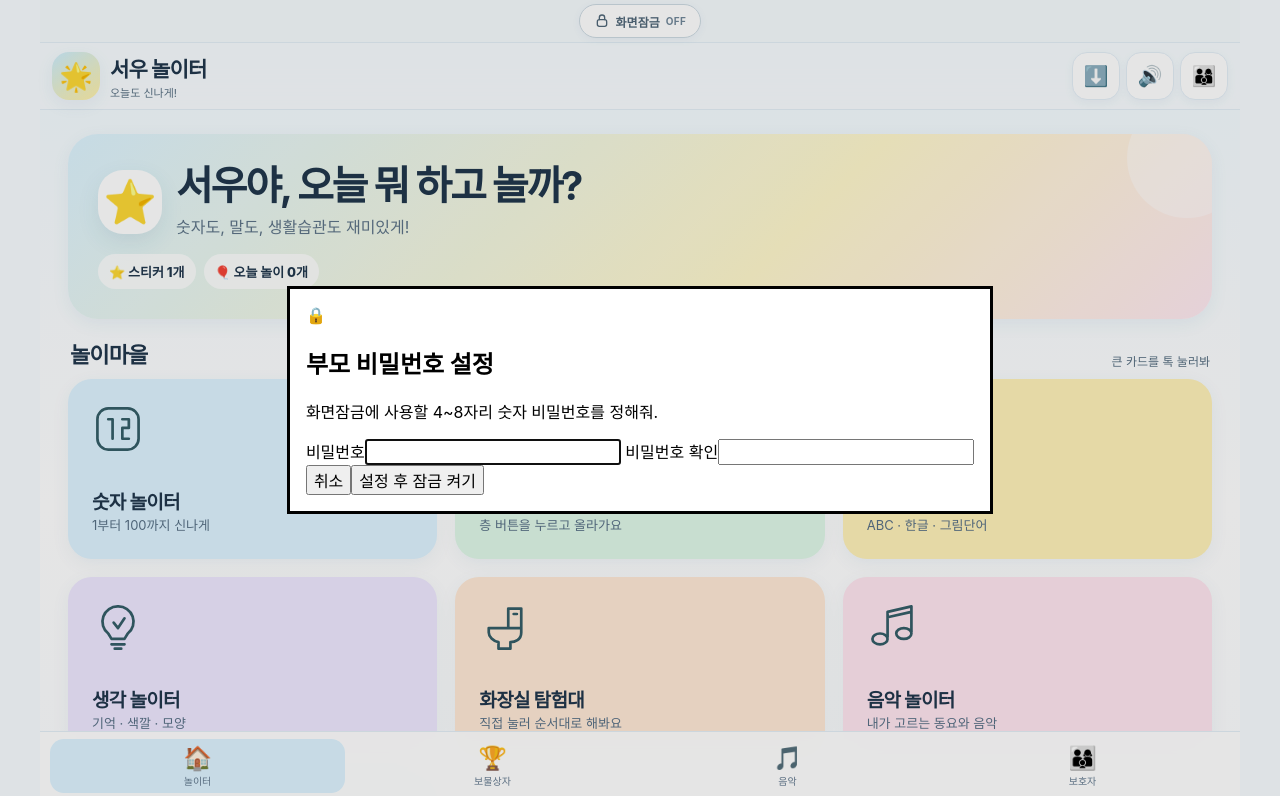
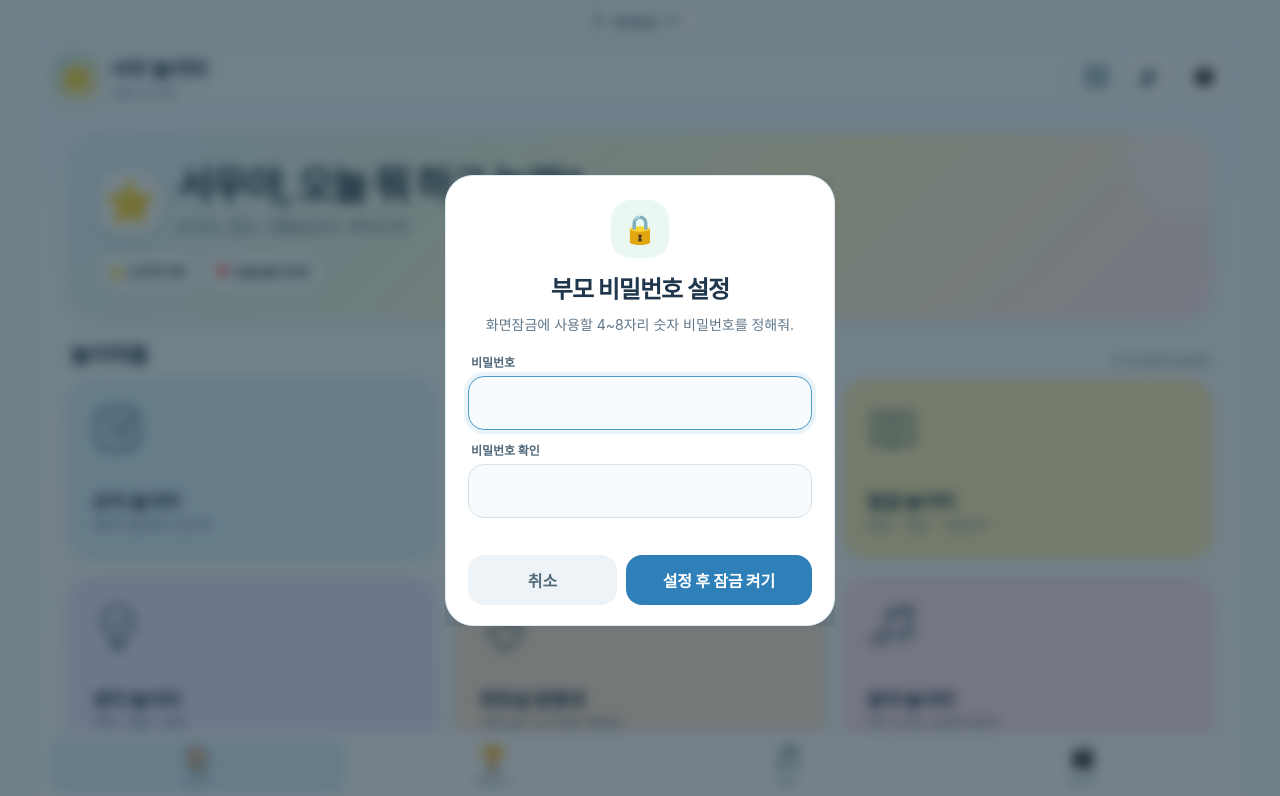
Before and after one commit to pswgames/pswgames.github.io, a website: page index.html in a window 1280 px wide. Both pictures are taken after a click on the button "화면 잠금 꺼짐. 눌러서 부모 비밀번호 입력 후 잠금". Shown: the top 796 px of the page. Drawn offline with Linux system fonts and the light colour scheme.

Commit message:
Style parent PIN lock dialog

```diff
--- a/css/screen-lock.css
+++ b/css/screen-lock.css
@@ -1,4 +1,4 @@
-/* Child-lock controls. App-level containment; OS kiosk/guided-access remains device-managed. */
+/* Parent-PIN child lock. App containment is web-level; OS kiosk/guided-access remains device-managed. */
 .screen-lock-bar{
   position:relative;z-index:52;display:flex;justify-content:center;align-items:center;
   min-height:38px;padding:calc(4px + var(--safeT)) 10px 4px;
@@ -7,32 +7,23 @@
 }
 .screen-lock-bar+.appbar{padding-top:9px}
 .screen-lock-toggle{
-  position:relative;isolation:isolate;min-width:122px;height:34px;padding:0 12px;
+  position:relative;min-width:122px;height:34px;padding:0 12px;
   display:flex;align-items:center;justify-content:center;gap:6px;
   border:1px solid #cddae2;border-radius:999px;background:#fff;color:#516879;
   box-shadow:0 2px 8px rgba(49,101,136,.06);font:inherit;font-size:12px;font-weight:800;
-  touch-action:none;-webkit-touch-callout:none;-webkit-user-select:none;user-select:none;-webkit-user-drag:none;
-  overflow:hidden
+  touch-action:manipulation;-webkit-touch-callout:none;-webkit-user-select:none;user-select:none;-webkit-user-drag:none
 }
 .screen-lock-toggle .screen-lock-svg{width:16px;height:16px;flex:0 0 auto}
 .screen-lock-toggle .screen-lock-label{white-space:nowrap}
 .screen-lock-toggle .screen-lock-state{font-size:10px;letter-spacing:.04em;color:#72889a}
 .screen-lock-toggle.on{border-color:#65a989;background:#eaf8f1;color:#215d43}
 .screen-lock-toggle.on .screen-lock-state{color:#277452}
-.screen-lock-progress{
-  position:absolute;z-index:-1;left:3px;right:3px;bottom:2px;height:3px;border-radius:99px;
-  background:#4f9f78;transform:scaleX(0);transform-origin:left center;opacity:.95
-}
-.screen-lock-toggle.holding .screen-lock-progress{animation:seowoo-lock-hold 5s linear forwards}
-@keyframes seowoo-lock-hold{to{transform:scaleX(1)}}
 .screen-lock-float-host{display:none}
-.screen-lock-float-host.hold-active{display:block!important}
 body.screen-locked.game-fullscreen .screen-lock-float-host{
-  display:block;position:fixed;z-index:2147483000;top:calc(8px + var(--safeT));right:max(74px,calc(74px + env(safe-area-inset-right)));
-  pointer-events:auto
+  display:block;position:fixed;z-index:2147483000;top:calc(8px + var(--safeT));right:max(74px,calc(74px + env(safe-area-inset-right)));pointer-events:auto
 }
 .screen-lock-float-host .screen-lock-toggle.compact{
-  min-width:84px;height:40px;padding:0 10px;background:rgba(238,250,244,.92);
+  min-width:84px;height:40px;padding:0 10px;background:rgba(238,250,244,.94);
   border-color:rgba(81,151,113,.75);box-shadow:0 5px 18px rgba(26,77,55,.16);
   -webkit-backdrop-filter:blur(12px);backdrop-filter:blur(12px)
 }
@@ -42,9 +33,34 @@ body.screen-locked{-webkit-user-select:none;user-select:none}
 body.screen-locked #installBtn{display:none!important}
 body.screen-locked a{-webkit-touch-callout:none}
 body.game-fullscreen .screen-lock-bar{display:none}
+
+.screen-lock-dialog{border:0;padding:0;background:transparent;color:var(--ink);max-width:none}
+.screen-lock-dialog::backdrop{background:rgba(17,38,52,.58);-webkit-backdrop-filter:blur(6px);backdrop-filter:blur(6px)}
+.screen-lock-card{
+  width:min(90vw,390px);margin:0;padding:24px 22px 20px;border-radius:28px;background:#fff;
+  border:1px solid #e1ebf1;box-shadow:0 22px 60px rgba(23,57,78,.24);text-align:center
+}
+.screen-lock-dialog-icon{width:58px;height:58px;margin:0 auto 12px;border-radius:20px;display:grid;place-items:center;font-size:28px;background:#eaf8f1}
+.screen-lock-card h2{margin:0;font-size:24px;letter-spacing:-.04em}
+.screen-lock-card>p{margin:9px 0 18px;color:#607789;font-size:14px;line-height:1.5}
+.screen-lock-field{display:block;text-align:left;margin-top:11px}
+.screen-lock-field>span{display:block;margin:0 0 6px 3px;font-size:12px;font-weight:850;color:#506879}
+.screen-lock-field input{
+  width:100%;height:54px;border:1.5px solid #d5e1e8;border-radius:16px;background:#f8fbfd;padding:0 16px;
+  font-size:24px;font-weight:850;letter-spacing:.18em;text-align:center;outline:none
+}
+.screen-lock-field input:focus{border-color:#4e9cc9;box-shadow:0 0 0 4px rgba(78,156,201,.12)}
+.screen-lock-error{min-height:22px;margin:9px 2px 0;color:#b64c4c;font-size:12px;font-weight:750;line-height:1.35}
+.screen-lock-dialog-actions{display:grid;grid-template-columns:1fr 1.25fr;gap:9px;margin-top:6px}
+.screen-lock-dialog-actions button{height:50px;border:0;border-radius:16px;font-weight:900}
+.screen-lock-cancel{background:#edf3f7;color:#536a7a}
+.screen-lock-submit{background:#2f80b9;color:#fff}
+.screen-lock-submit:disabled{opacity:.55}
+
 @media(max-width:480px){
   .screen-lock-bar{min-height:36px;padding-left:6px;padding-right:6px}
   .screen-lock-toggle{height:32px;min-width:112px}
   body.screen-locked.game-fullscreen .screen-lock-float-host{right:max(66px,calc(66px + env(safe-area-inset-right)))}
   .screen-lock-float-host .screen-lock-toggle.compact{min-width:78px;height:38px}
+  .screen-lock-card{width:min(92vw,360px);padding:21px 18px 18px}
 }
```
